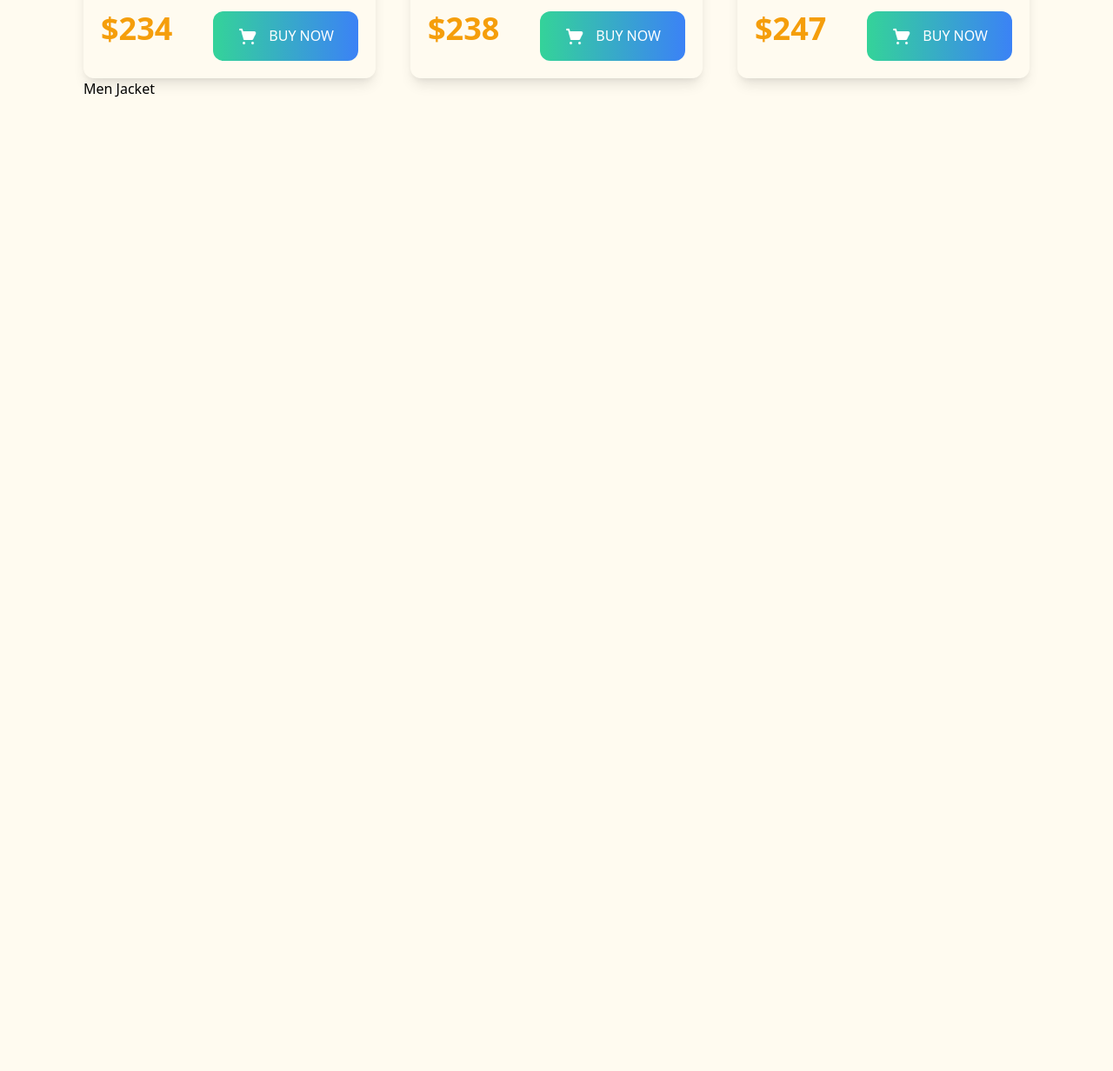
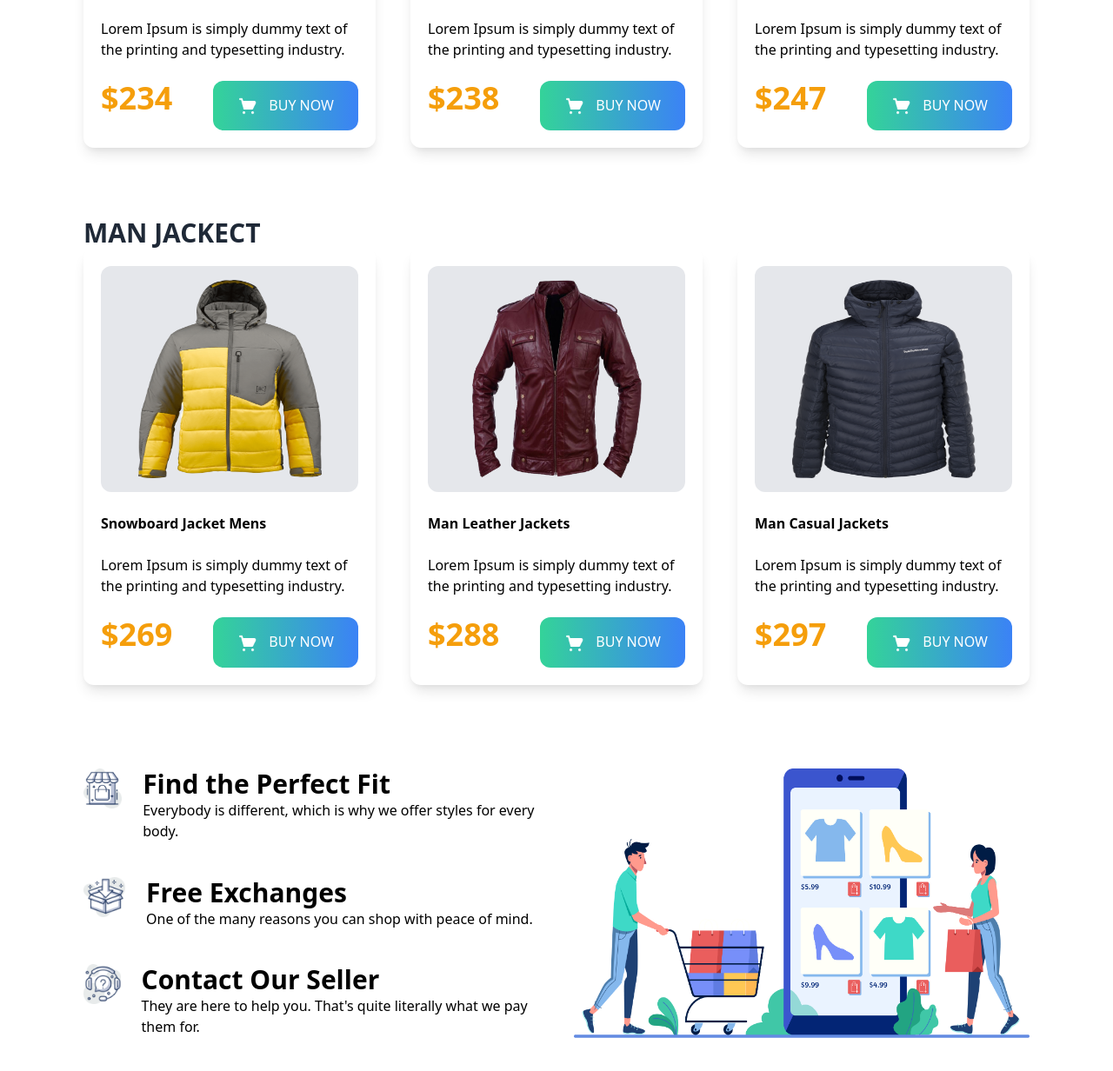
Before and after one commit to ProgrammerShahJalal/penguin-fasion-tailwind, a plain HTML site: page index.html in a window 1280 px wide. Shown: the part 992-2224 px from the top of the page at 87% size. Before the commit the page ends 1106 px from the top, so only its background shows below. Drawn offline with nearby package versions, Linux system fonts and the light colour scheme.

Commit message:
tailwind css

```diff
--- a/index.html
+++ b/index.html
@@ -15,7 +15,7 @@
 </head>
 
 <body>
-    <header>
+    <header class="md:mx-24">
         <nav class="md:flex justify-between mt-6">
             <div class="logo">
                 <img class="w-72" src="images/Group 33072.png" alt="">
@@ -27,7 +27,7 @@
                 <a class="mr-5" href="#contact-us">Contact Us</a>
             </div>
         </nav>
-        <div class="hero md:flex justify-between items-center">
+        <div class="md:flex justify-between items-center">
             <div class="space-y-6">
                 <h1 class="uppercase lg:text-7xl font-bold"><span class="text-yellow-400">Be the pinguins</span> <br>
                     <span class="text-gray-800">of winter</span>
@@ -47,10 +47,10 @@
     </header>
     <main>
         <!-- women jacket section -->
-        <section>
+        <section class="md:mx-24 my-20">
             <h2 class="text-3xl uppercase text-gray-800 font-bold">Women Jackect</h2>
             <!-- women jacket container -->
-            <div class="grid grid-cols-3 gap-10">
+            <div class="md:grid grid-cols-3 gap-10">
                 <div class=" shadow-lg px-5 py-5 rounded-xl space-y-6">
                     <div class="bg-gray-200 rounded-xl flex justify-center items-center">
                         <img id="image-w1" class="py-4" src="images/jacket-1.png" alt="">
@@ -96,7 +96,92 @@
             </div>
         </section>
         <!-- men jacket section -->
-        <h2>Men Jacket</h2>
+        <section class="md:mx-24 my-20">
+            <h2 class="text-3xl uppercase text-gray-800 font-bold">Man Jackect</h2>
+            <!-- men jacket container -->
+            <div class="md:grid grid-cols-3 gap-10">
+                <div class=" shadow-lg px-5 py-5 rounded-xl space-y-6">
+                    <div class="bg-gray-200 rounded-xl flex justify-center items-center">
+                        <img id="image-w1" class="py-4" src="images/jacket-4.png" alt="">
+                    </div>
+                    <h5 class="xl font-bold">Snowboard Jacket Mens</h5>
+                    <p>Lorem Ipsum is simply dummy text of the
+                        printing and typesetting industry.</p>
+                    <div class="flex justify-between"><span
+                            class="text-4xl font-black text-yellow-500">$269</span><span><button
+                                class="uppercase text-white font-medium px-7 py-4 rounded-xl bg-gradient-to-r from-green-400 to-blue-500 hover:from-pink-500 hover:to-yellow-500"><img
+                                    class="inline w-6 h-6 mr-2" src="images/shopping-cart 1.png" alt=""> Buy
+                                Now</button></span>
+                    </div>
+                </div>
+                <div class=" shadow-lg px-5 py-5 rounded-xl space-y-6">
+                    <div class="bg-gray-200 rounded-xl flex justify-center items-center">
+                        <img id="image-w2" class="py-4" src="images/jacket-5.png" alt="">
+                    </div>
+                    <h5 class="xl font-bold">Man Leather Jackets</h5>
+                    <p>Lorem Ipsum is simply dummy text of the
+                        printing and typesetting industry.</p>
+                    <div class="flex justify-between"><span
+                            class="text-4xl font-black text-yellow-500">$288</span><span><button
+                                class="uppercase text-white font-medium px-7 py-4 rounded-xl bg-gradient-to-r from-green-400 to-blue-500 hover:from-pink-500 hover:to-yellow-500"><img
+                                    class="inline w-6 h-6 mr-2" src="images/shopping-cart 1.png" alt=""> Buy
+                                Now</button></span>
+                    </div>
+                </div>
+                <div class=" shadow-lg px-5 py-5 rounded-xl space-y-6">
+                    <div class="bg-gray-200 rounded-xl flex justify-center items-center">
+                        <img id="image-w3" class="py-4" src="images/jacket-6.png" alt="">
+                    </div>
+                    <h5 class="xl font-bold">Man Casual Jackets</h5>
+                    <p>Lorem Ipsum is simply dummy text of the
+                        printing and typesetting industry.</p>
+                    <div class="flex justify-between"><span
+                            class="text-4xl font-black text-yellow-500">$297</span><span><button
+                                class="uppercase text-white font-medium px-7 py-4 rounded-xl bg-gradient-to-r from-green-400 to-blue-500 hover:from-pink-500 hover:to-yellow-500"><img
+                                    class="inline w-6 h-6 mr-2" src="images/shopping-cart 1.png" alt=""> Buy
+                                Now</button></span>
+                    </div>
+                </div>
+            </div>
+        </section>
+        <!-- feature section start -->
+        <section class="md:mx-24 my-24">
+            <div class="grid grid-cols-2 gap-10">
+                <div class="flex justify-start items-start space-x-6">
+                    <div class="w-12">
+                        <img src="images/image 12.png" alt="">
+                    </div>
+                    <div class="">
+                        <h3 class="font-bold text-3xl">Find the Perfect Fit</h3>
+                        <p>Everybody is different, which is why we
+                            offer styles for every body.</p>
+                    </div>
+                </div>
+                <div class="flex justify-center items-center row-span-3">
+                    <img src="images/shopping.png" alt="">
+                </div>
+                <div class="flex justify-start items-start space-x-6">
+                    <div class="w-12">
+                        <img src="images/image 13.png" alt="">
+                    </div>
+                    <div class="">
+                        <h3 class="font-bold text-3xl">Free Exchanges</h3>
+                        <p>One of the many reasons you can shop
+                            with peace of mind.</p>
+                    </div>
+                </div>
+                <div class="flex justify-start items-start space-x-6">
+                    <div class="w-12">
+                        <img src="images/image 14.png" alt="">
+                    </div>
+                    <div class="">
+                        <h3 class="font-bold text-3xl">Contact Our Seller</h3>
+                        <p>They are here to help you. That's quite
+                            literally what we pay them for.</p>
+                    </div>
+                </div>
+            </div>
+        </section>
     </main>
     <footer>
 
--- a/style.css
+++ b/style.css
@@ -1,7 +1,3 @@
-body{
-    background: #FFFBF0;
-    margin: 0 6rem;
-}
 #image-w1{
     width: 211px;
     height: 260px;
@@ -14,3 +10,40 @@ body{
     width: 211px;
     height: 260px;
 }
+/* media query */
+
+/* small screen */
+@media only screen and(min-width: 640px) {
+    body{
+        margin: 0 0.25rem;
+    }
+
+}
+/* mediam screen */
+@media only screen and(min-width:768px) {
+    body{
+        margin: 0 0.5rem;
+    }
+
+}
+/* large screen */
+@media only screen and(min-width: 1024px) {
+    body{
+        margin: 0 6rem;
+    }
+
+}
+/* extra large screen */
+@media only screen and(min-width: 1280px) {
+    body{
+        margin: 0 6rem;
+    }
+
+}
+/* dobule large screen */
+@media only screen and(min-width: 1536px) {
+    body{
+        margin: 0 6rem;
+    }
+
+}
```
